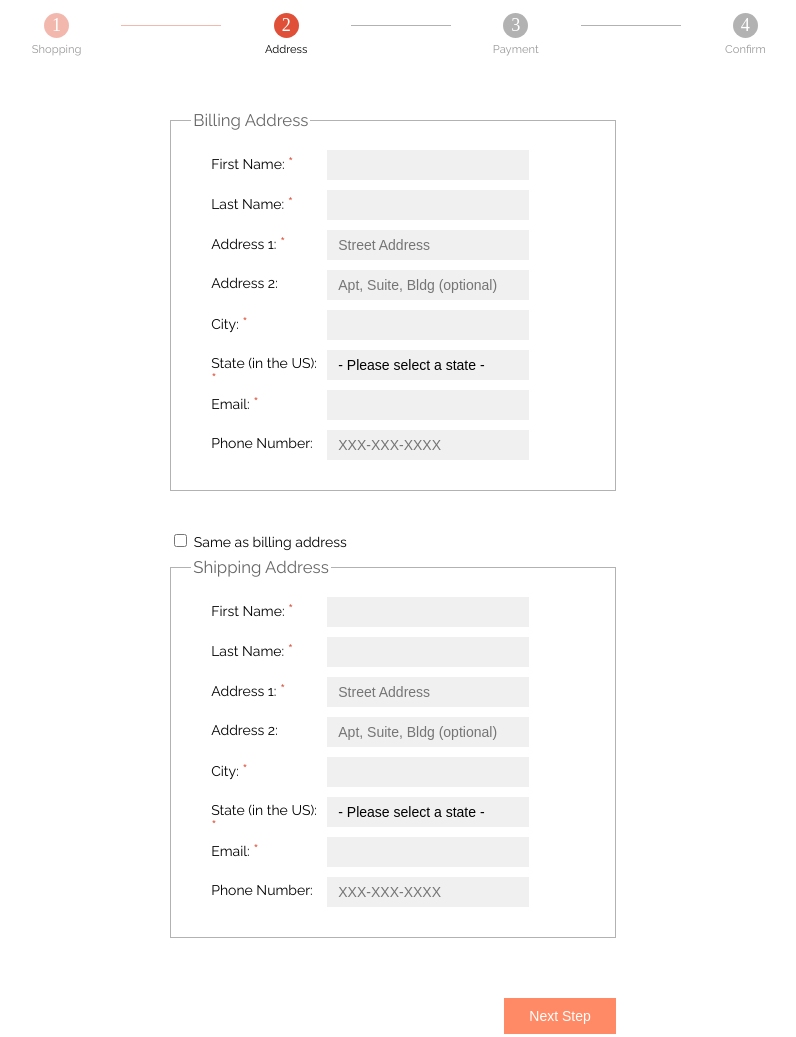
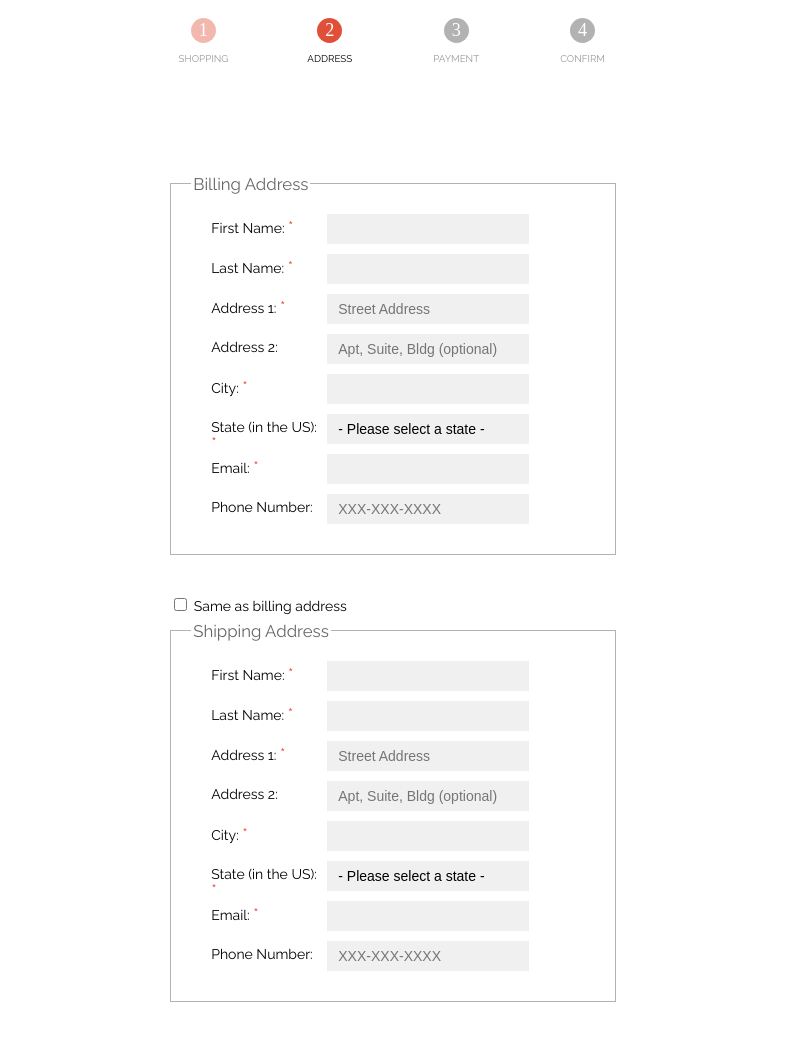
Before and after one commit to Jing-Ran/md-forms, a plain HTML site: page shipping-billing/index.html in a window 1280 px wide. Shown: the top 1037 px of the page, without its empty margins (247-1043 px from the left). Drawn offline with Linux system fonts and the light colour scheme.

Commit message:
Fix navigation bar

```diff
--- a/shipping-billing/index.html
+++ b/shipping-billing/index.html
@@ -8,27 +8,26 @@
 </head>
 <body>
 	<header class="header">
-		<table>
-			<tr>
-				<td><div class="step-bar previous">1</div></td>
-				<td><div class="line previous"></div></td>
-				<td><div class="step-bar">2</div></td>
-				<td><div class="line next"></div></td>
-				<td><div class="step-bar next">3</div></td>
-				<td><div class="line next"></div></td>
-				<td><div class="step-bar next">4</div></td>
-			</tr>
-
-			<tr>
-				<td class="steps previous">Shopping</td>
-				<td></td>
-				<td class="steps">Address</td>
-				<td></td>
-				<td class="steps next-tx">Payment</td>
-				<td></td>
-				<td class="steps next-tx">Confirm</td>
-			</tr>
-		</table>
+		<nav class="nav-bar">
+      <ul class="nav-bar-first">
+        <li class="previous">
+          <p class="step-num">1</p>
+          <p class="step-tx">shopping</p>
+        </li>
+        <li>
+          <p class="step-num">2</p>
+          <p class="step-tx">address</p>
+        </li>
+        <li>
+          <p class="step-num next">3</p>
+          <p class="step-tx next-tx">payment</p>
+        </li>
+        <li>
+          <p class="step-num next">4</p>
+          <p class="step-tx next-tx">confirm</p>
+        </li>
+      </ul>
+    </nav>
 	</header>
 
 	<form method="post" id="ship-bill" autocomplete="off">
--- a/shipping-billing/style.css
+++ b/shipping-billing/style.css
@@ -4,19 +4,33 @@
 }
 
 .header {
-	position: absolute;
+	position: relative;
 	width: 100%;
-	top: 10px;
+  top: 10px;
 }
 
-table {
-	text-align: center;
+.nav-bar {
 	margin-left: auto;
 	margin-right: auto;
-	width: 60%;
+	width: 40%;
 }
 
-.step-bar {
+.nav-bar ul {
+  display: flex;
+  text-align: justify;
+  list-style: none;
+  width: 100%;
+  margin: 5px 0;
+  padding: 0;
+}
+
+.nav-bar li {
+  display: inline-block;
+  width: 25%;
+  text-align: center;
+}
+
+.step-num {
 	width: 25px;
 	height: 25px;
 	margin: 0 auto;
@@ -26,20 +40,13 @@ table {
 	vertical-align: middle;
 	font-size: 1.3em;
 	color: white;
+  text-align: center;
 }
 
-.steps {
-	width: 10%;
-	font-size: 0.8em;
+.step-tx {
+  text-transform: uppercase;
+	font-size: 0.7em;
 	font-family: 'Raleway', sans-serif;
-}
-
-.line {
-	width: 100px;
-	height: 1px;
-	background-color: rgb(224,80,56);
-	margin-left: auto;
-	margin-right: auto;
 }
 
 .previous {
```
